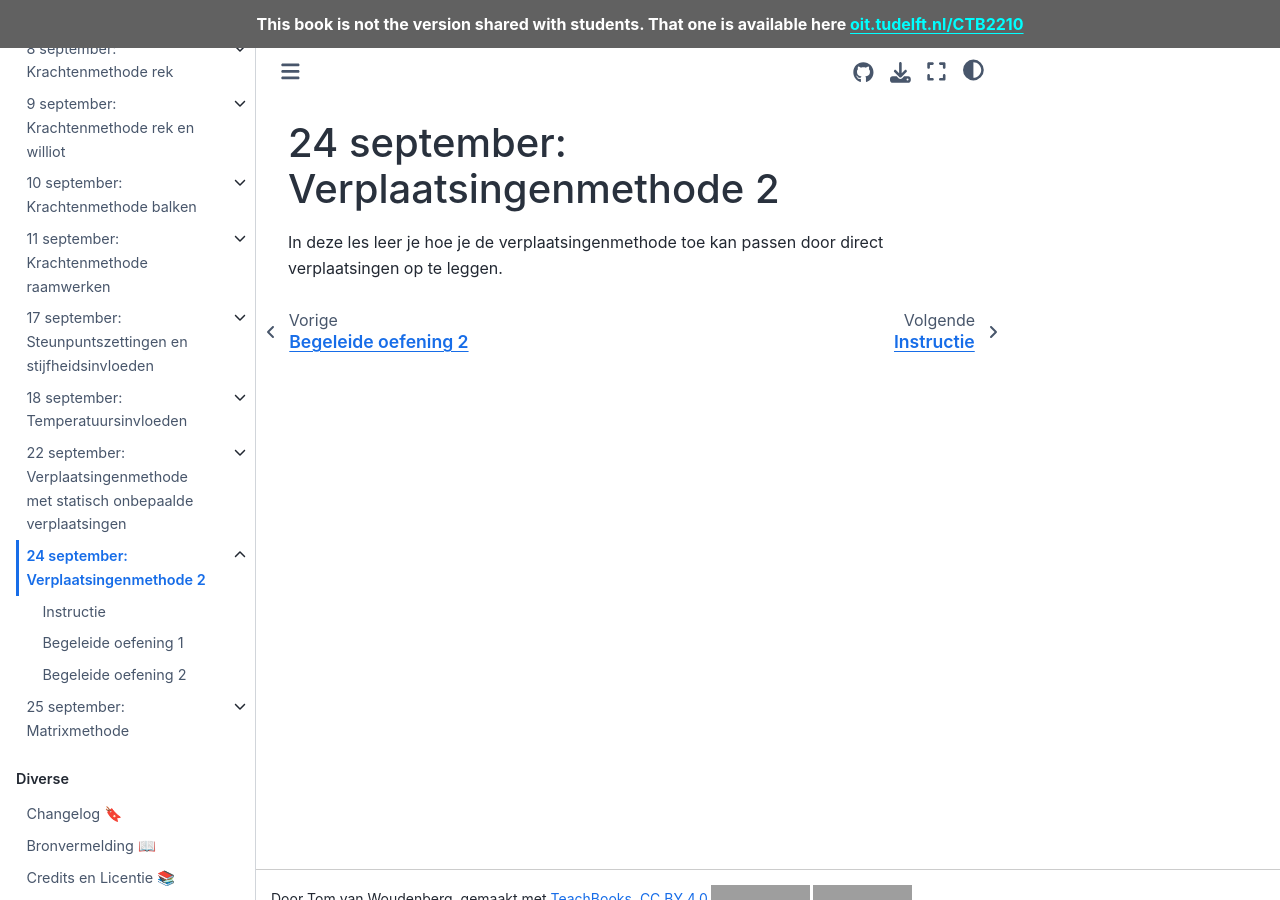
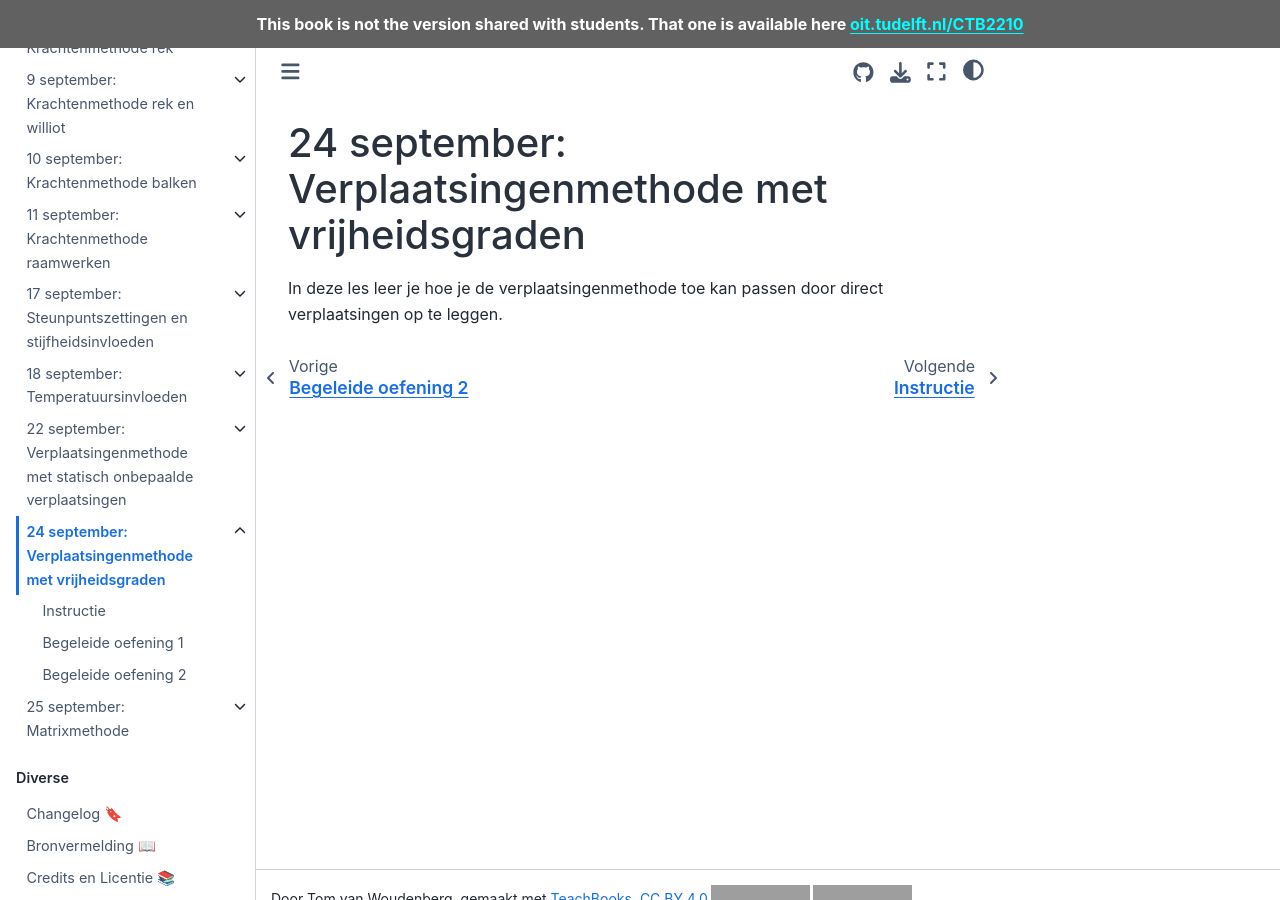
Before and after one commit to TUDelft-books/CTB2210, a Jupyter Book: the page built from book/verplaats2/lesson.md, in a window 1280 px wide and 900 px high. Built offline with Jupyter Book 1.0.4 settings and Sphinx 7.4.7 and the Sphinx Book theme 1.1.4, drawn with Linux system fonts in a browser that asks for light colours; comment, search, counter and statistics services are not loaded; grey boxes are pictures that could not be loaded.

Commit message:
Update lesson title for clarity

```diff
--- a/book/verplaats2/lesson.md
+++ b/book/verplaats2/lesson.md
@@ -1,3 +1,3 @@
-# 24 september: Verplaatsingenmethode 2
+# 24 september: Verplaatsingenmethode met vrijheidsgraden
 
 In deze les leer je hoe je de verplaatsingenmethode toe kan passen door direct verplaatsingen op te leggen.
```
